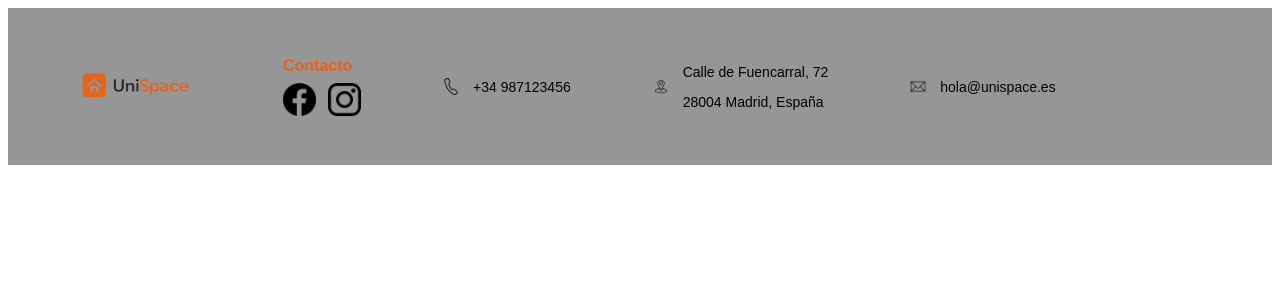
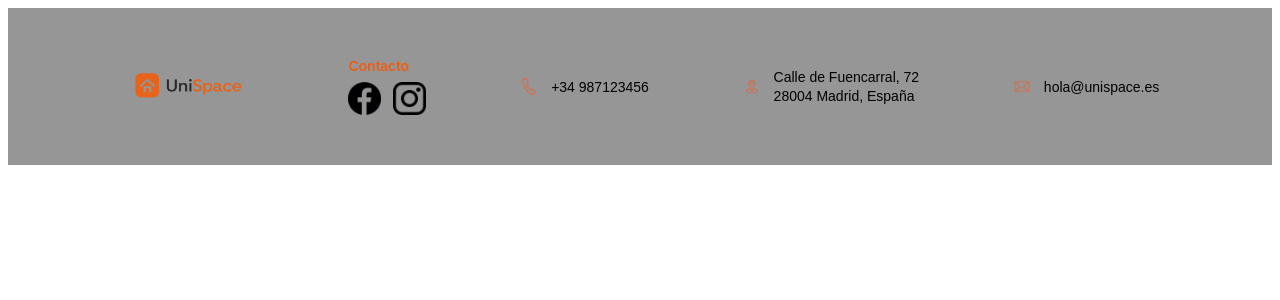
Before and after one commit to wfhgdev/Grupo3-La-Inmobiliaria, a React (Vite) app: page / in a window 1280 px wide. Shown: the top 300 px of the page. Built offline with nearby package versions, Linux system fonts and the light colour scheme.

Commit message:
git commit -m "style(footer): apply css filter to change contact and social icons color to orange"

```diff
--- a/src/components/footer/Footer.css
+++ b/src/components/footer/Footer.css
@@ -5,28 +5,32 @@
 
   display: flex;
   align-items: center;
-  justify-content: flex-start;
-  gap: 80px;
-  padding-left: 60px;
+  justify-content: space-evenly;
+  padding: 0 20px;
   box-sizing: border-box;
   color: #000000;
   font-family: sans-serif;
 }
+
 .footer-logo {
   width: 135px;
   height: 128px;
   object-fit: contain;
+  flex-shrink: 0;
 }
+
 .footer-section-social {
   display: flex;
   flex-direction: column;
   gap: 8px;
 }
+
 .footer-title {
   color: #E8611A;
   font-weight: bold;
   font-size: 16px;
 }
+
 .social-icons {
   display: flex;
   align-items: center;
@@ -38,10 +42,36 @@
   height: 34px;
   object-fit: contain;
 }
+
 .footer-item {
   display: flex;
   align-items: center;
   gap: 12px;
+  font-size: 14px;
+  white-space: nowrap;
+}
+
+.contact-icon {
+  width: 20px;
+  height: 18px;
+  object-fit: contain;
+  flex-shrink: 0;
+}
+
+.address-text {
+  display: flex;
+  flex-direction: column;
+}
+
+.address-text p {
+  margin: 0;
+  line-height: 1.3;
+  white-space: nowrap;
+}
+
+.footer p,
+.footer span {
+  margin: 0;
   font-size: 14px;
 }
 
@@ -50,4 +80,6 @@
   height: 18px;
   object-fit: contain;
   flex-shrink: 0;
+  /* Aplica el mismo filtro naranja */
+  filter: invert(47%) sepia(93%) saturate(3007%) hue-rotate(346deg) brightness(97%) contrast(93%);
 }
```
